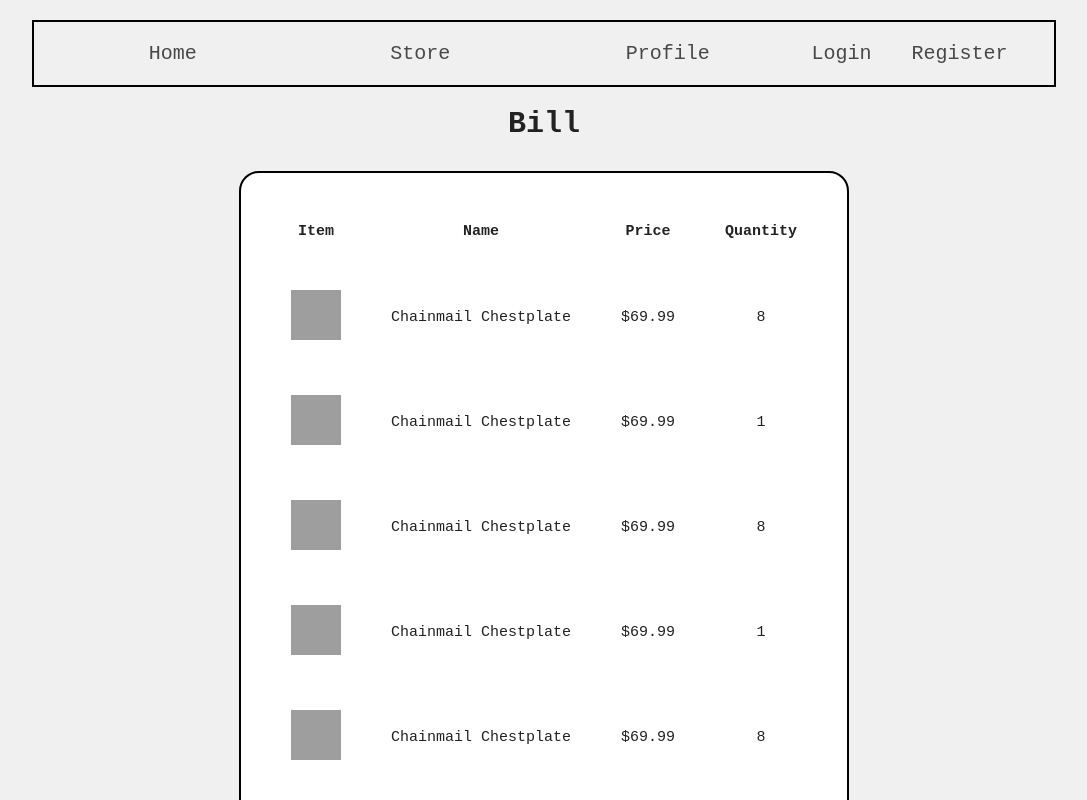
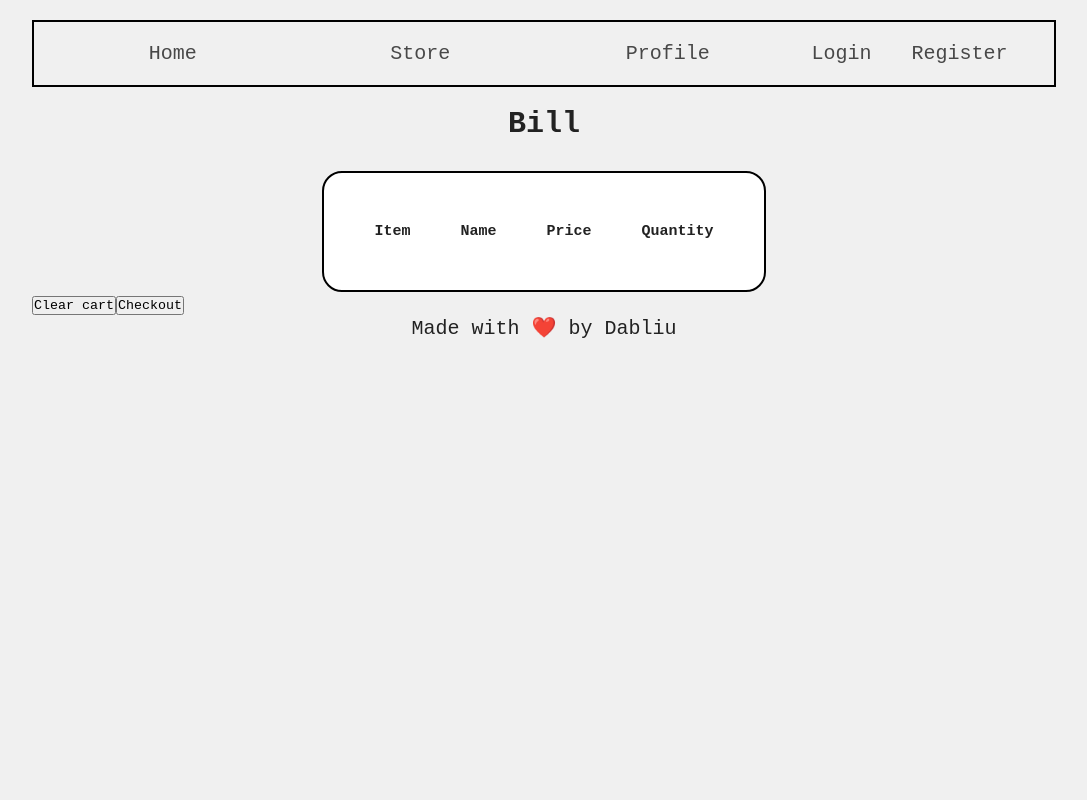
Before and after one commit to WilsonMachado/bit02spa, a React (Vite) app: page /bit02spa/cart in a window 1280 px wide. Shown: the top 800 px of the page, without its empty margins (96-1183 px from the left). Built offline with nearby package versions, Linux system fonts and the light colour scheme; grey boxes are pictures that could not be loaded.

Commit message:
Ahora la cuenta se actualiza de forma dinámica con el carrito de compras

```diff
--- a/src/App.jsx
+++ b/src/App.jsx
@@ -102,7 +102,7 @@ function App() {
                   <Route path='/bit02spa/register' element={<RegisterPage/>}/>
                   <Route path='/bit02spa/login' element={<LoginPage setCurrentUser={setCurrentUser}/>}/>
                   <Route path='/bit02spa/logout' element={<LogoutPage setCurrentUser={setCurrentUser}/>}/>
-                  <Route path='/bit02spa/cart' element={<CartPage />}></Route>
+                  <Route path='/bit02spa/cart' element={<CartPage cart={cart} setCart={setCart} />}></Route>
                   <Route path='*' element={<NotFoundPage/>}/>
                 </Routes>
             </div>
--- a/src/components/Pages/CartPage.jsx
+++ b/src/components/Pages/CartPage.jsx
@@ -1,82 +1,28 @@
-import React from 'react'
+import { useEffect } from 'react';
 import { ShoppingCartTable } from '../ShoppingCartTable'
 
-export const CartPage = () => {
+export const CartPage = ({cart, setCart}) => {
+
+    //** Ciclo de vida */
+
+    //? Montaje
+
+    useEffect(() => {
+        const currentCart = JSON.parse(localStorage.getItem('cart'));
+        if(currentCart !== null){
+          setCart(currentCart);
+        }
+      }, [])
+
+      //? Actualización
+
+      //? Desmontaje
+
+
   return (
     <div className="cart-container">
         <h2>Bill</h2>
-        <ShoppingCartTable cartItems={[
-            {
-                "id": 7,
-                "quantity": 8,
-                "img": "https://static.wikia.nocookie.net/minecraft_gamepedia/images/e/e8/Chainmail_Chestplate_%28item%29_JE2_BE2.png",
-                "name": "Chainmail Chestplate",
-                "price": 69.99
-            },
-            {
-                "id": 7,
-                "quantity": 1,
-                "img": "https://static.wikia.nocookie.net/minecraft_gamepedia/images/e/e8/Chainmail_Chestplate_%28item%29_JE2_BE2.png",
-                "name": "Chainmail Chestplate",
-                "price": 69.99
-            },
-            {
-                "id": 7,
-                "quantity": 8,
-                "img": "https://static.wikia.nocookie.net/minecraft_gamepedia/images/e/e8/Chainmail_Chestplate_%28item%29_JE2_BE2.png",
-                "name": "Chainmail Chestplate",
-                "price": 69.99
-            },
-            {
-                "id": 7,
-                "quantity": 1,
-                "img": "https://static.wikia.nocookie.net/minecraft_gamepedia/images/e/e8/Chainmail_Chestplate_%28item%29_JE2_BE2.png",
-                "name": "Chainmail Chestplate",
-                "price": 69.99
-            },
-            {
-                "id": 7,
-                "quantity": 8,
-                "img": "https://static.wikia.nocookie.net/minecraft_gamepedia/images/e/e8/Chainmail_Chestplate_%28item%29_JE2_BE2.png",
-                "name": "Chainmail Chestplate",
-                "price": 69.99
-            },
-            {
-                "id": 7,
-                "quantity": 1,
-                "img": "https://static.wikia.nocookie.net/minecraft_gamepedia/images/e/e8/Chainmail_Chestplate_%28item%29_JE2_BE2.png",
-                "name": "Chainmail Chestplate",
-                "price": 69.99
-            },
-            {
-                "id": 7,
-                "quantity": 8,
-                "img": "https://static.wikia.nocookie.net/minecraft_gamepedia/images/e/e8/Chainmail_Chestplate_%28item%29_JE2_BE2.png",
-                "name": "Chainmail Chestplate",
-                "price": 69.99
-            },
-            {
-                "id": 7,
-                "quantity": 1,
-                "img": "https://static.wikia.nocookie.net/minecraft_gamepedia/images/e/e8/Chainmail_Chestplate_%28item%29_JE2_BE2.png",
-                "name": "Chainmail Chestplate",
-                "price": 69.99
-            },
-            {
-                "id": 7,
-                "quantity": 8,
-                "img": "https://static.wikia.nocookie.net/minecraft_gamepedia/images/e/e8/Chainmail_Chestplate_%28item%29_JE2_BE2.png",
-                "name": "Chainmail Chestplate",
-                "price": 69.99
-            },
-            {
-                "id": 7,
-                "quantity": 1,
-                "img": "https://static.wikia.nocookie.net/minecraft_gamepedia/images/e/e8/Chainmail_Chestplate_%28item%29_JE2_BE2.png",
-                "name": "Chainmail Chestplate",
-                "price": 69.99
-            },
-        ]}>
+        <ShoppingCartTable cartItems={cart}>
             <button>Clear cart</button>
             <button>Checkout</button>
         </ShoppingCartTable>
```
